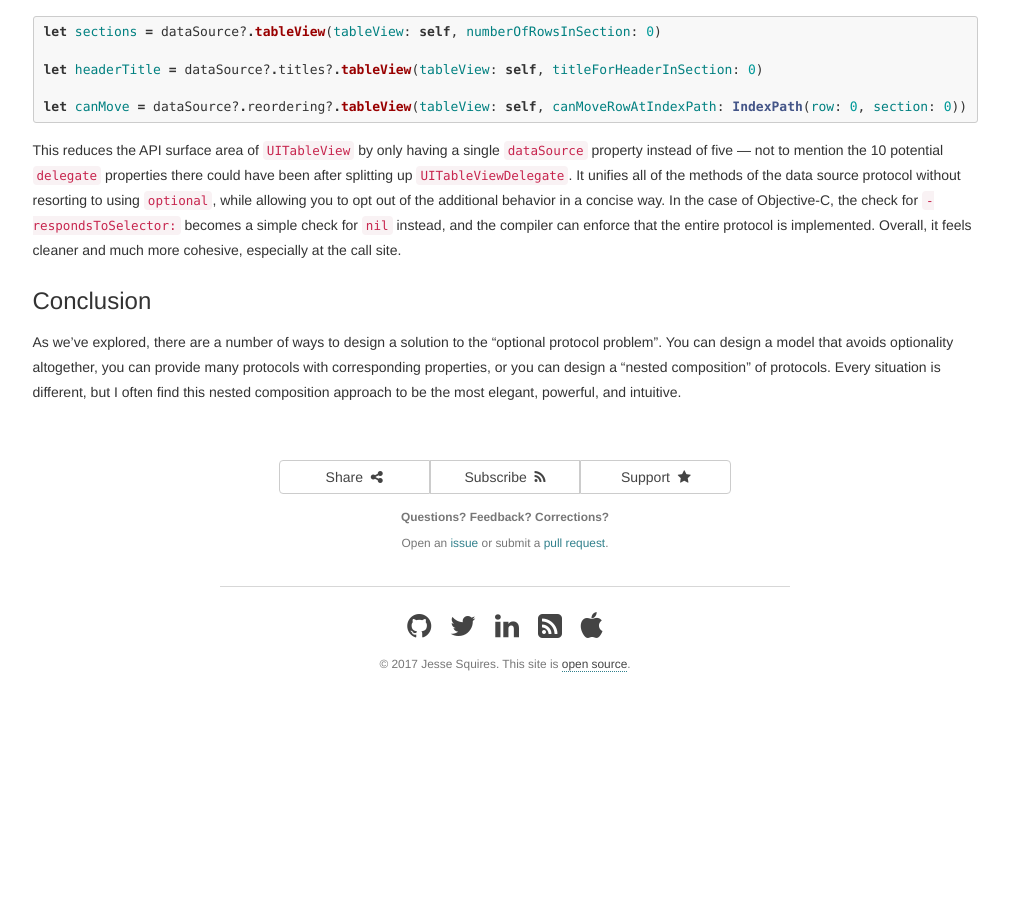
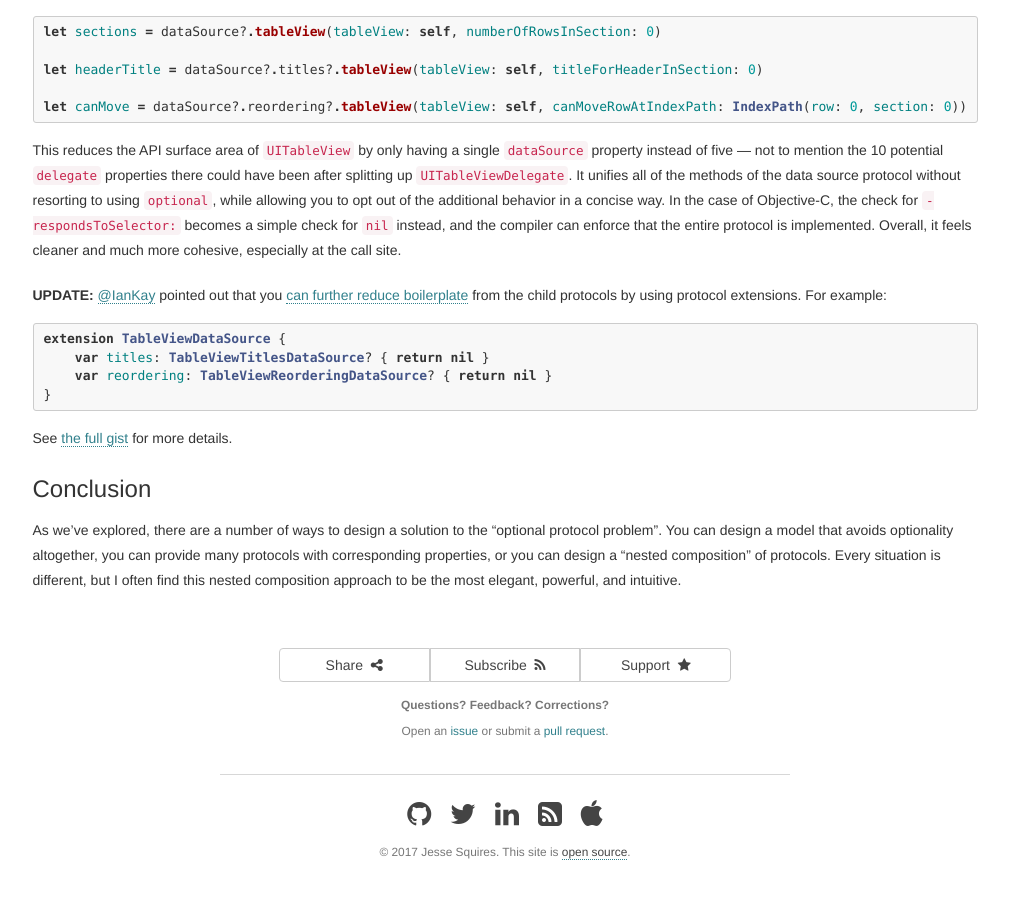
Before and after one commit to jessesquires/jessesquires.com, a Jekyll site: the page built from _posts/2017-06-05-protocol-composition-in-swift-and-objc.md, in a window 1280 px wide and 900 px high, scrolled down 4135 px. Shown: the whole window, without its empty margins (135-1144 px from the left). Built offline with Jekyll 4.4.1, drawn with Linux system fonts in a browser that asks for light colours; before the commit the page ends 4847 px from its top, so only the background shows below that.

Commit message:
[post update] update protocol compositions post

```diff
--- a/_posts/2017-06-05-protocol-composition-in-swift-and-objc.md
+++ b/_posts/2017-06-05-protocol-composition-in-swift-and-objc.md
@@ -179,6 +179,17 @@ let canMove = dataSource?.reordering?.tableView(tableView: self, canMoveRowAtInd
 
 This reduces the API surface area of `UITableView` by only having a single `dataSource` property instead of five &mdash; not to mention the 10 potential `delegate` properties there could have been after splitting up `UITableViewDelegate`. It unifies all of the methods of the data source protocol without resorting to using `optional`, while allowing you to opt out of the additional behavior in a concise way. In the case of Objective-C, the check for `-respondsToSelector:` becomes a simple check for `nil` instead, and the compiler can enforce that the entire protocol is implemented. Overall, it feels cleaner and much more cohesive, especially at the call site.
 
+**UPDATE:**  [@IanKay](https://twitter.com/IanKay/status/871773445373149184) pointed out that you [can further reduce boilerplate](https://gist.github.com/IanKeen/68eba888221a1a8de03dbbdd8a4dfcf1) from the child protocols by using protocol extensions. For example:
+
+{% highlight swift %}
+extension TableViewDataSource {
+    var titles: TableViewTitlesDataSource? { return nil }
+    var reordering: TableViewReorderingDataSource? { return nil }
+}
+{% endhighlight %}
+
+See [the full gist](https://gist.github.com/IanKeen/68eba888221a1a8de03dbbdd8a4dfcf1) for more details.
+
 ### Conclusion
 
 As we've explored, there are a number of ways to design a solution to the "optional protocol problem". You can design a model that avoids optionality altogether, you can provide many protocols with corresponding properties, or you can design a "nested composition" of protocols. Every situation is different, but I often find this nested composition approach to be the most elegant, powerful, and intuitive.
```
